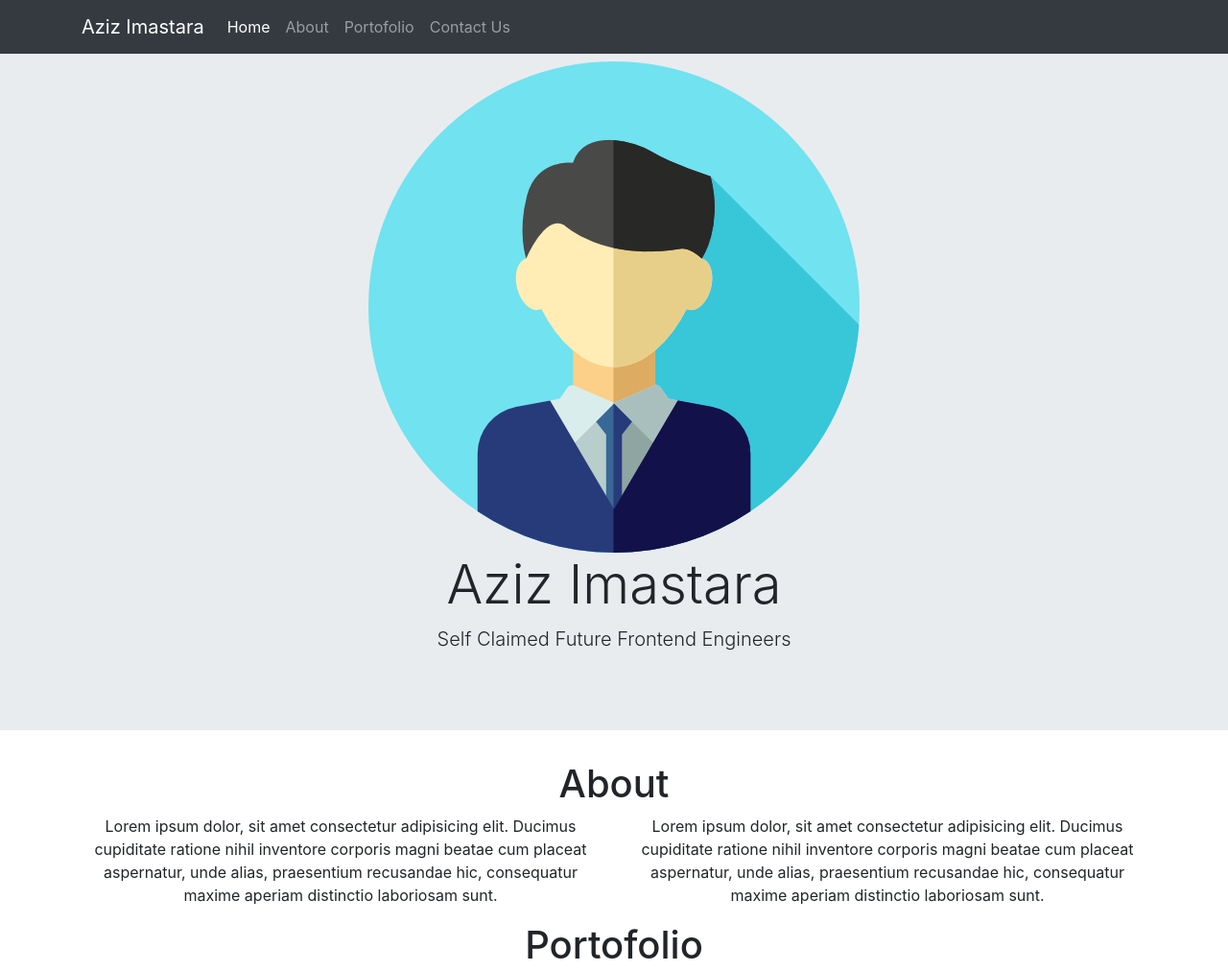
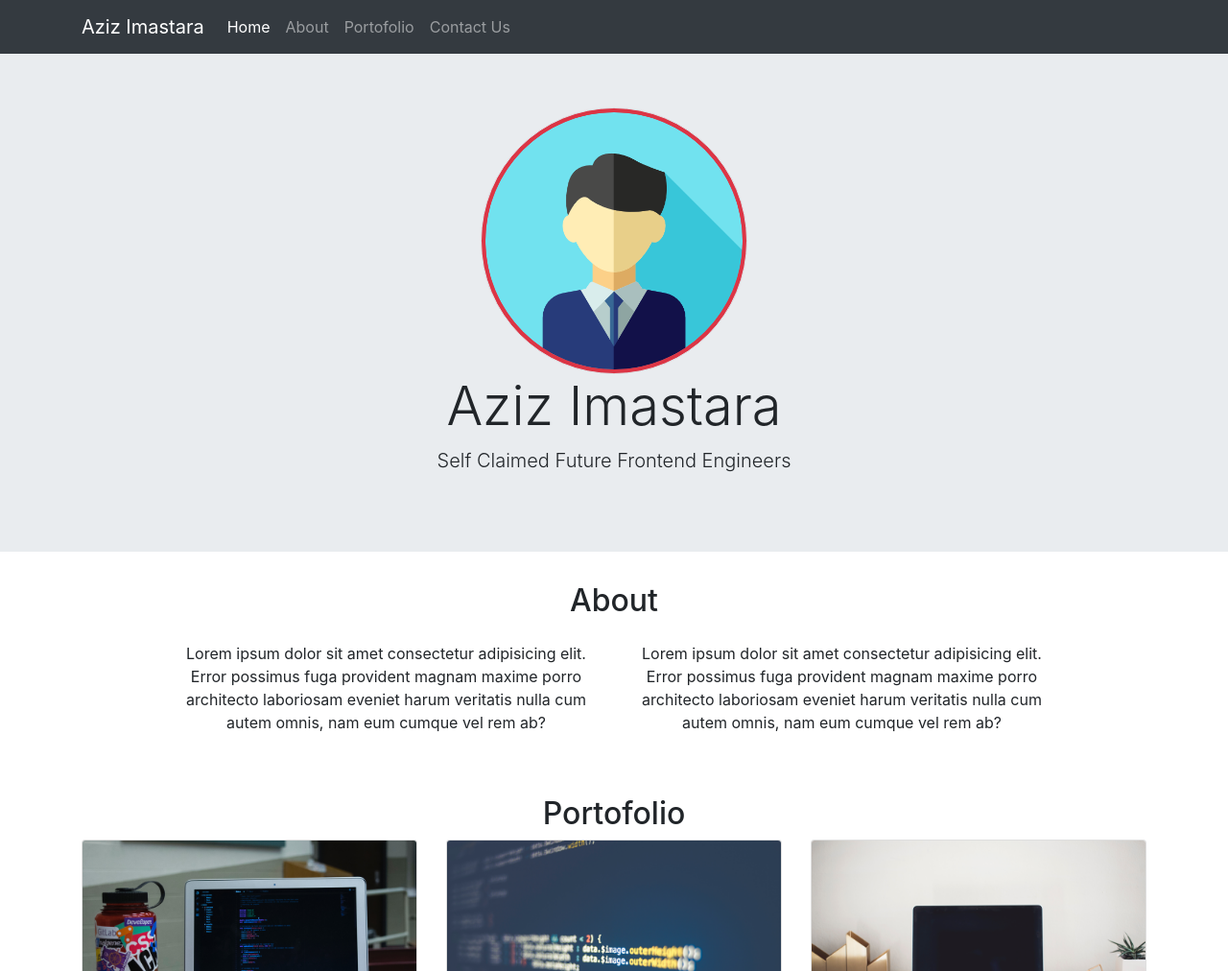
Before and after one commit to AzizImastara/UNPAS, a plain HTML site: page Learn-Bootstrap/index.html in a window 1280 px wide. Shown: the top 1012 px of the page at 96% size. Drawn offline with nearby package versions, Linux system fonts and the light colour scheme.

Commit message:
change margin

```diff
--- a/Learn-Bootstrap/index.html
+++ b/Learn-Bootstrap/index.html
@@ -10,7 +10,7 @@
 
     <title>Learn Bootstrap</title>
   </head>
-  <body>
+  <body class="mt-5">
 
     <nav class="navbar fixed-top navbar-expand-lg navbar-dark bg-dark">
         <div class="container">
@@ -31,35 +31,37 @@
 
       <div class="jumbotron jumbotron-fluid">
         <div class="container text-center">
-          <img src="img/profile1.png">
+          <img src="img/profile1.png" width="25%" class="rounded-circle img-thumbnail bg-danger">
           <h1 class="display-4">Aziz Imastara</h1>
           <p class="lead">Self Claimed Future Frontend Engineers</p>
         </div>
       </div>
 
+    <section id="about" class="about">
       <section class="container">
         <div class="row">
           <div class="col text-center">
-            <h1>About</h1>
+            <h2 class="mb-4">About</h2>
           </div>
         </div>
       </section>
 
       <section class="container">
-        <div class="row">
-          <div class="col text-center">
-            <p>Lorem ipsum dolor, sit amet consectetur adipisicing elit. Ducimus cupiditate ratione nihil inventore corporis magni beatae cum placeat aspernatur, unde alias, praesentium recusandae hic, consequatur maxime aperiam distinctio laboriosam sunt.</p>
+        <div class="row justify-content-center mb-5">
+          <div class="col-md-5 text-center">
+            <p>Lorem ipsum dolor sit amet consectetur adipisicing elit. Error possimus fuga provident magnam maxime porro architecto laboriosam eveniet harum veritatis nulla cum autem omnis, nam eum cumque vel rem ab?</p>
           </div>
-          <div class="col text-center">
-            <p>Lorem ipsum dolor, sit amet consectetur adipisicing elit. Ducimus cupiditate ratione nihil inventore corporis magni beatae cum placeat aspernatur, unde alias, praesentium recusandae hic, consequatur maxime aperiam distinctio laboriosam sunt.</p>
+          <div class="col-md-5 text-center">
+            <p>Lorem ipsum dolor sit amet consectetur adipisicing elit. Error possimus fuga provident magnam maxime porro architecto laboriosam eveniet harum veritatis nulla cum autem omnis, nam eum cumque vel rem ab?</p>
           </div>
         </div>
       </section>
+    </section>
 
       <div class="container">
         <div class="row">
           <div class="col text-center">
-            <h1>Portofolio</h1>
+            <h2>Portofolio</h2>
           </div>
         </div>
 
```
